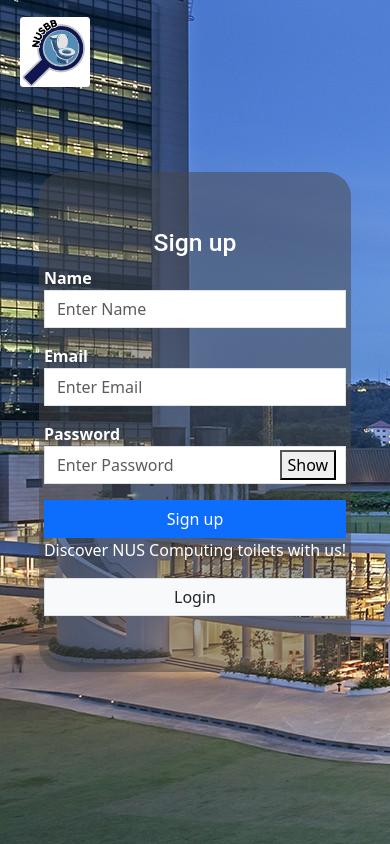
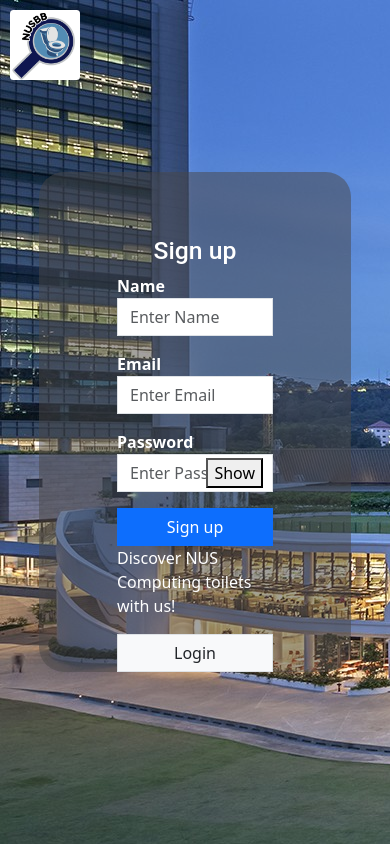
Before and after one commit to jurongWest/testnusbb, a React (Create React App) app in the folder frontend/: page /signup in a window 390 px wide. Built offline with nearby package versions, Linux system fonts and the light colour scheme.

Commit message:
Update test4 file

```diff
--- a/frontend/src/Login.css
+++ b/frontend/src/Login.css
@@ -1,7 +1,7 @@
 .login-main-box {
     background-color: #48474780;
     width: 50%; /* adjust as needed */
-    height: 500px; /* adjust as needed */
+    height: auto; /* adjust as needed */
     border-radius: 25px; /* adjust as needed */
 }
 
@@ -18,7 +18,7 @@
 }
 
 .move-right {
-    margin-left: 15%;
+    margin-left: 0%;
     border-radius: 5%;
 }
 
@@ -37,4 +37,9 @@
       top: 2%;
       left: -10.25%;
     }
+
+    .move-right {
+        margin-left: 15%;
+        border-radius: 5%;
+    }
   }
--- a/frontend/src/Login.js
+++ b/frontend/src/Login.js
@@ -48,7 +48,8 @@ function Login() {
 
   return (
     <div style={{ backgroundImage: `url(${backgroundImage})` }} className='d-flex justify-content-center align-items-center vh-100'>
-        <div className='login-main-box left-align d-flex flex-row justify-content-center align-items-center' >
+        <img src={nusbbImage} alt="NUSBB" className="signup-logo" style={{ position: 'absolute', top: '10px', left: '10px', width: '70px', height: 'auto', objectFit: 'contain' }} />
+        <div className='login-main-box left-align d-flex flex-column justify-content-center align-items-center' >
         <div className='d-flex flex-column justify-content-center align-items-center'>
             <h2 style={{ color: "White", fontFamily: 'Roboto, sans-serif' }}>Login</h2>
             <form action="" onSubmit={handleSubmit}>
@@ -70,7 +71,7 @@ function Login() {
             </form>
             </div>
             <div>
-            <img src={nusbbImage} alt="NUSBB" className='ml-auto move-right login-logo' style={{ width: '100%', height: 'auto', objectFit: 'contain' }} />
+
             </div>
         </div>
     </div>
--- a/frontend/src/Signup.css
+++ b/frontend/src/Signup.css
@@ -1,7 +1,7 @@
 .main-box {
     background-color: rgba(72, 71, 71, 0.5);
     width: 50%; /* adjust as needed */
-    height: 500px; /* adjust as needed */
+    height: auto; /* adjust as needed */
     border-radius: 25px; /* adjust as needed */
 }
 
@@ -18,9 +18,13 @@
 }
 
 .move-left {
-    margin-right: 10%;
+    margin-right: 0%;
     border-radius: 5%;
 }
+
+.signup-logo {
+    border-radius: 5%
+  }
 
 .d-flex.flex-column.justify-content-center.align-items-center.signup {
     width: 50%; /* Adjust this value as needed */
@@ -33,15 +37,6 @@
         height: 500px; /* adjust as needed */
         border-radius: 25px; /* adjust as needed */
     }
-    .signup-logo {
-      width: 70px !important;
-      height: auto;
-      object-fit: contain;
-      position: absolute;
-      top: 2%;
-      left: 5%;
-    }
-    .d-flex.flex-column.justify-content-center.align-items-center.signup {
-        width: 100%; /* Adjust this value as needed */
-      }
+
+
   }
--- a/frontend/src/Signup.js
+++ b/frontend/src/Signup.js
@@ -38,9 +38,9 @@ function Signup() {
 
   return (
     <div style={{ backgroundImage: `url(${backgroundImage})` }} className='d-flex justify-content-center align-items-center vh-100'>
-        <div className='main-box left-align d-flex flex-row justify-content-between align-items-center'>
+      <img src={nusbbImage} alt="NUSBB" className="signup-logo" style={{ position: 'absolute', top: '10px', left: '10px', width: '70px', height: 'auto', objectFit: 'contain' }} />
+        <div className='main-box left-align d-flex flex-column justify-content-between align-items-center'>
         <div>
-            <img src={nusbbImage} alt="NUSBB" className='move-left signup-logo' style={{ width: '100%', height: 'auto', objectFit: 'contain'}} />
         </div>
         <div className='d-flex flex-column justify-content-center align-items-center signup'>
             <h2 style={{ color: "White", fontFamily: 'Roboto, sans-serif' }}>Sign up</h2>
```
